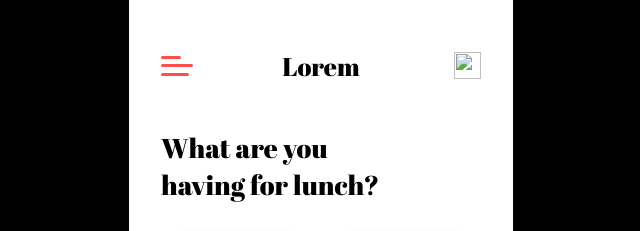
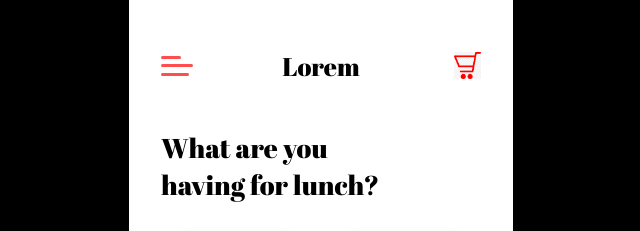
Before and after one commit to vray797/Mobile_design, a plain HTML site: page index.html in a window 1280 px wide. Shown: the top 231 px of the page, 319-959 px from the left. Drawn offline with nearby package versions, Linux system fonts and the light colour scheme.

Commit message:
Update index.html

```diff
--- a/index.html
+++ b/index.html
@@ -24,7 +24,7 @@
                     </div>
                 </div>
                 <div class="lorem font2"><p>Lorem</p></div>
-                <div class="shop"><img class="cart" src="assets/shopping.png"></div>
+                <div class="shop"><img class="cart" src="shopping.png"></div>
             </div>
             <div class="what font2"><p>What are you</p><p>having for lunch?</p></div>
             <div class="icons font">
```
